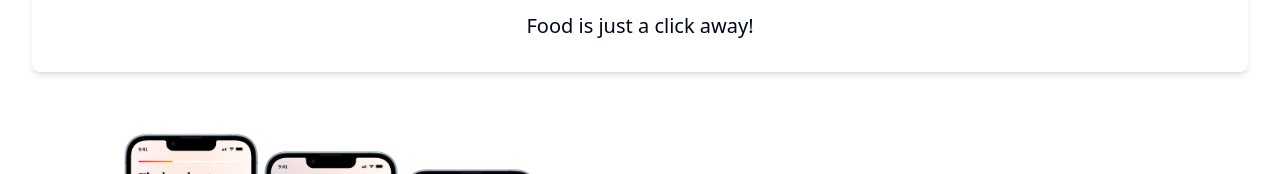
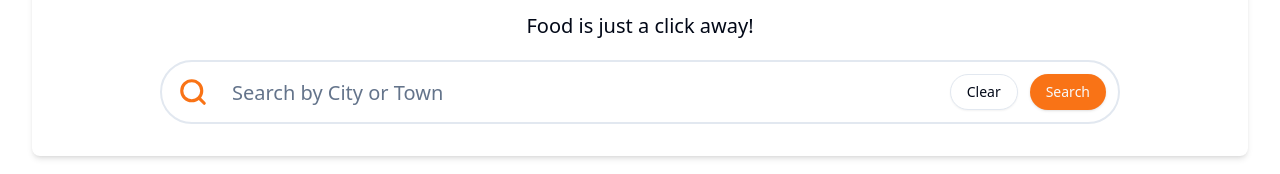
Before and after one commit to yogesh-parab-29/foodbook-frontend, a React (Vite) app: page / in a window 1280 px wide. Shown: the part 750-924 px from the top of the page. Built offline with nearby package versions, Linux system fonts and the light colour scheme; no server answers.

Commit message:
Searchbar skeleton updated

```diff
--- a/src/AppRoute.tsx
+++ b/src/AppRoute.tsx
@@ -5,6 +5,7 @@
 import UserProfilePage from "./pages/UserProfilePage";
 import ProtectedRoute from "./auth/ProtectedRoute";
 import RestaurantPage from "./pages/RestaurantPage";
+import SearchPage from "./pages/SearchPage";
 
 const AppRoute = () => {
   return (
@@ -18,6 +19,14 @@
         }
       />
       <Route path="/auth-callback" element={<AuthCallBackPage />} />
+      <Route
+        path="/search/:city"
+        element={
+          <Layout hpBanner={false}>
+            <SearchPage />
+          </Layout>
+        }
+      />
       <Route element={<ProtectedRoute />}>
         <Route
           path="/user-profile"
--- a/src/components/SearchBar.tsx
+++ b/src/components/SearchBar.tsx
@@ -1,7 +1,85 @@
-const SearchBar = () => {
+import { zodResolver } from "@hookform/resolvers/zod";
+import { useForm } from "react-hook-form";
+import { z } from "zod";
+import { Form, FormControl, FormField, FormItem } from "./ui/form";
+import { Search } from "lucide-react";
+import { Input } from "./ui/input";
+import { Button } from "./ui/button";
+
+const formSchema = z.object({
+  searchQuery: z.string({
+    required_error: "Restaurant name is required.",
+  }),
+});
+
+export type SearchForm = z.infer<typeof formSchema>;
+type SearchBarProps = {
+  onSubmit: (formData: SearchForm) => void;
+  placeHolder: string;
+  onReset?: () => void;
+};
+
+const SearchBar = ({ onSubmit, onReset, placeHolder }: SearchBarProps) => {
+  const form = useForm<SearchForm>({
+    resolver: zodResolver(formSchema),
+  });
+
+  const handleReset = () => {
+    form.reset({
+      searchQuery: "",
+    });
+
+    if (onReset) {
+      onReset();
+    }
+  };
+
   return (
-    <div>SearchBar</div>
-  )
-}
+    <Form {...form}>
+      <form
+        onSubmit={form.handleSubmit(onSubmit)}
+        className={`flex items-center gap-3 justify-between flex-row border-2 rounded-full p-3 ${
+          form?.formState?.errors?.searchQuery && "border-red-500"
+        }`}
+      >
+        <Search
+          strokeWidth={2.5}
+          size={30}
+          className="ml-1 text-orange-500 hidden md:block"
+        />
+        <FormField
+          name="searchQuery"
+          control={form.control}
+          render={({ field }) => {
+            return (
+              <FormItem className="flex-1">
+                <FormControl>
+                  <Input
+                    {...field}
+                    className="border-none shadow-none text-xl focus-visible:ring-0"
+                    placeholder={placeHolder}
+                  />
+                </FormControl>
+              </FormItem>
+            );
+          }}
+        ></FormField>
+        {form.formState.isDirty && (
+          <Button
+            onClick={handleReset}
+            type="button"
+            variant="outline"
+            className="rounded-full"
+          >
+            Clear
+          </Button>
+        )}
+        <Button type="submit" className="rounded-full bg-orange-500">
+          Search
+        </Button>
+      </form>
+    </Form>
+  );
+};
 
-export default SearchBar
+export default SearchBar;
--- a/src/pages/Homepage.tsx
+++ b/src/pages/Homepage.tsx
@@ -1,14 +1,16 @@
 import landingImage from "../assets/landing.png";
 import appDownloadImage from "../assets/appDownload.png";
-// import SearchBar, { SearchForm } from "@/components/SearchBar";
+import SearchBar, { SearchForm } from "@/components/SearchBar";
+import { useNavigate } from "react-router-dom";
 
 const HomePage = () => {
+  const navigate = useNavigate();
 
-  //   const handleSearchSubmit = (searchFormValues: SearchForm) => {
-  //     navigate({
-  //       pathname: `/search/${searchFormValues.searchQuery}`,
-  //     });
-  //   };
+  const handleSearchSubmit = (searchFormValues: SearchForm) => {
+    navigate({
+      pathname: `/search/${searchFormValues.searchQuery}`,
+    });
+  };
 
   return (
     <div className="flex flex-col gap-12">
@@ -17,10 +19,10 @@
           Tuck into a takeway today
         </h1>
         <span className="text-xl">Food is just a click away!</span>
-        {/* <SearchBar
+        <SearchBar
           placeHolder="Search by City or Town"
           onSubmit={handleSearchSubmit}
-        /> */}
+        />
       </div>
       <div className="grid md:grid-cols-2 gap-5">
         <img src={landingImage} />
--- /dev/null
+++ b/src/pages/SearchPage.tsx
@@ -0,0 +1,10 @@
+import { useParams } from "react-router-dom";
+
+const SearchPage = () => {
+  const { city } = useParams();
+
+
+  return <div>User searched </div>;
+};
+
+export default SearchPage;
```
